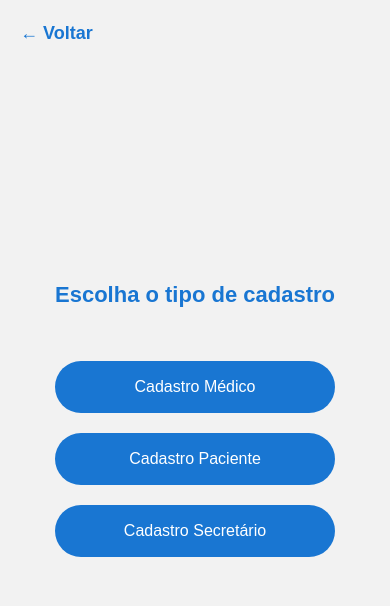
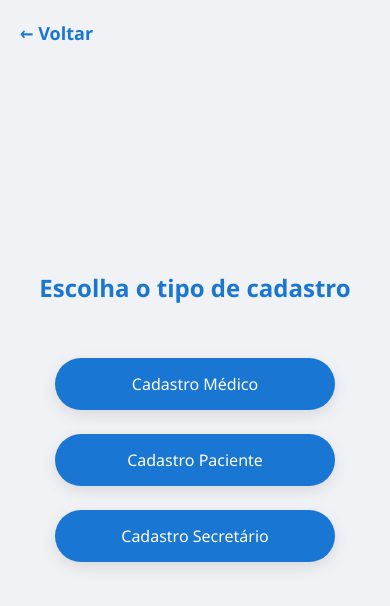
Before and after one commit to LucasMChave/web-project, a Next.js app in the folder med_org/: page /TelaEscolhaCadastro in a window 390 px wide. Shown: the top 606 px of the page. Built offline with nearby package versions, Linux system fonts and the light colour scheme.

Commit message:
Update style.css

```diff
--- a/med_org/src/app/TelaEscolhaCadastro/style.css
+++ b/med_org/src/app/TelaEscolhaCadastro/style.css
@@ -4,34 +4,38 @@
   align-items: center;
   justify-content: center;
   height: 100vh;
-  padding: 20px;
-  background-color: #f2f2f2;
+  padding: 40px 20px;
+  background-color: #f0f2f5; /* fundo web moderno */
+  font-family: 'Segoe UI', Tahoma, Geneva, Verdana, sans-serif;
+  position: relative;
 }
 
 .titleEscolha {
-  font-size: 22px;
+  font-size: 28px;
   font-weight: bold;
   color: #1976D2;
-  margin-bottom: 40px;
+  margin-bottom: 50px;
   text-align: center;
 }
 
 .botaoEscolha {
   background-color: #1976D2;
   color: white;
-  font-size: 16px;
-  padding: 14px 25px;
+  font-size: 18px;
+  padding: 16px 30px;
   border: none;
-  border-radius: 30px;
-  margin: 10px 0;
+  border-radius: 35px;
+  margin: 12px 0;
   width: 80%;
-  max-width: 300px;
+  max-width: 320px;
   cursor: pointer;
-  transition: background-color 0.3s ease;
+  transition: background-color 0.3s ease, transform 0.2s ease;
+  box-shadow: 0 5px 15px rgba(0, 0, 0, 0.1);
 }
 
 .botaoEscolha:hover {
   background-color: #155ca2;
+  transform: translateY(-2px);
 }
 
 .voltar-btn {
@@ -40,12 +44,31 @@
   left: 20px;
   background: none;
   border: none;
-  font-size: 18px;
+  font-size: 20px;
   color: #1976d2;
   cursor: pointer;
   font-weight: bold;
+  transition: color 0.3s ease;
 }
 
 .voltar-btn:hover {
+  color: #155ca2;
   text-decoration: underline;
 }
+
+@media (max-width: 600px) {
+  .titleEscolha {
+    font-size: 24px;
+    margin-bottom: 40px;
+  }
+
+  .botaoEscolha {
+    font-size: 16px;
+    padding: 14px 25px;
+    max-width: 280px;
+  }
+
+  .voltar-btn {
+    font-size: 18px;
+  }
+}
```
